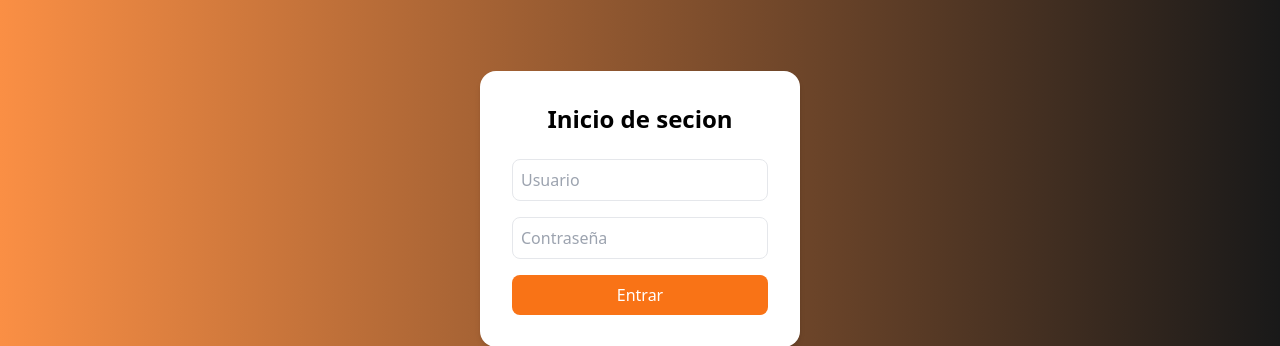
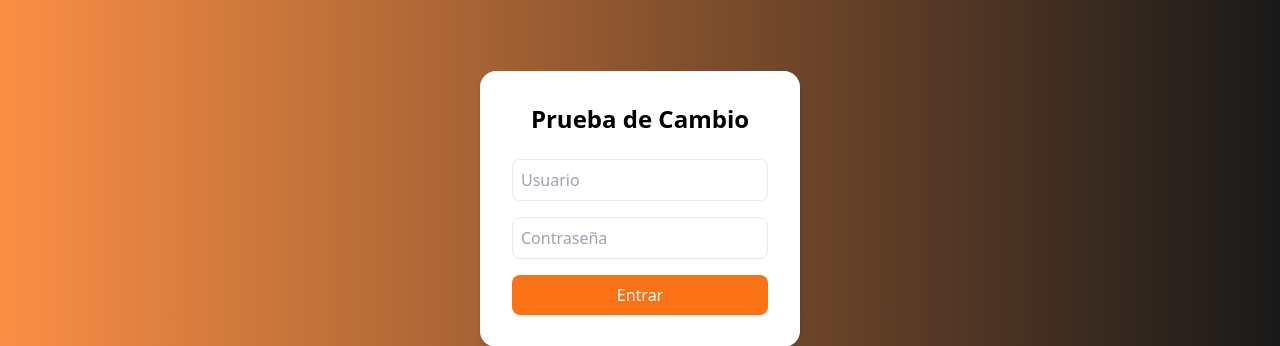
Before and after one commit to Mariysabel/proyectoTSO, a PHP site: page /login.php in a window 1280 px wide. Shown: the part 191-537 px from the top of the page. Run offline with PHP 8.4, Linux system fonts and the light colour scheme; some libraries are stand-ins or nearby versions.

Commit message:
Segunda prueba Maximiliano

```diff
--- a/proyecto/login.php
+++ b/proyecto/login.php
@@ -28,7 +28,7 @@ if ($_SERVER["REQUEST_METHOD"] === "POST") {
 <body class="bg-gradient-to-r from-orange-500/80 to-black/90 flex items-center justify-center h-screen">
 
     <form method="POST" class="bg-white p-8 rounded-2xl shadow-md w-80">
-        <h2 class="text-2xl font-bold mb-6 text-center">Inicio de secion</h2>
+        <h2 class="text-2xl font-bold mb-6 text-center">Prueba de Cambio</h2>
 
         <input type="text" name="usuario" placeholder="Usuario"
             class="w-full p-2 mb-4 border rounded-lg focus:outline-none focus:ring-2 focus:ring-blue-400" required>
```
